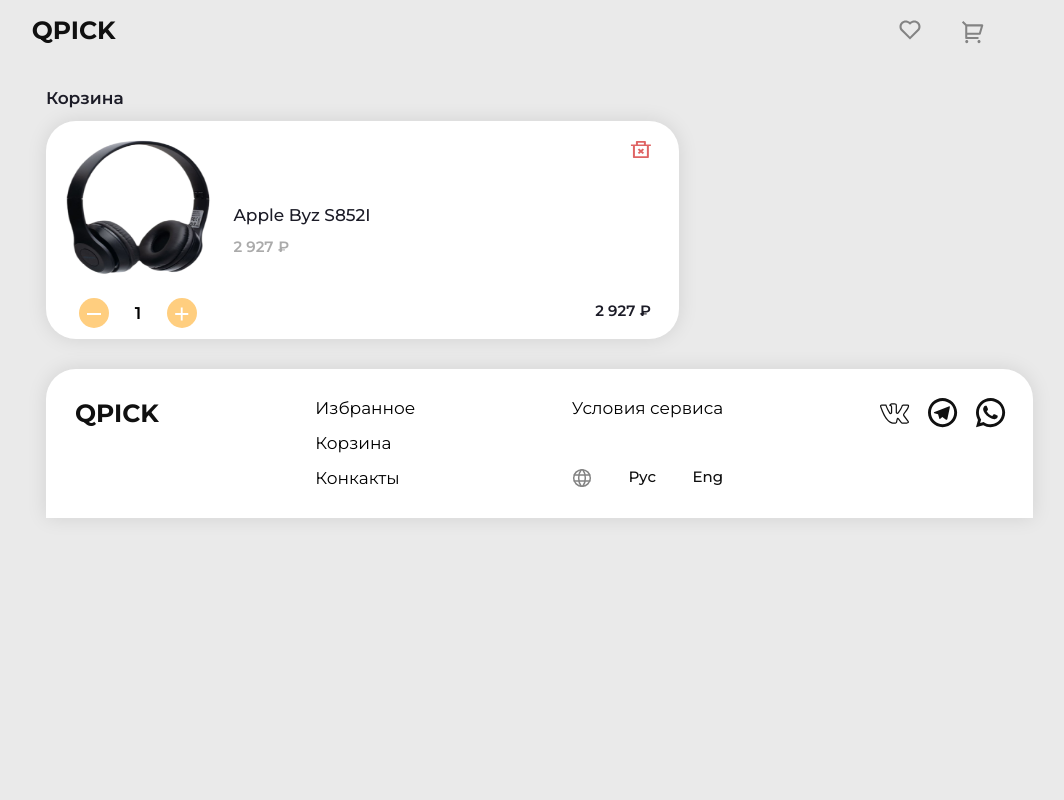
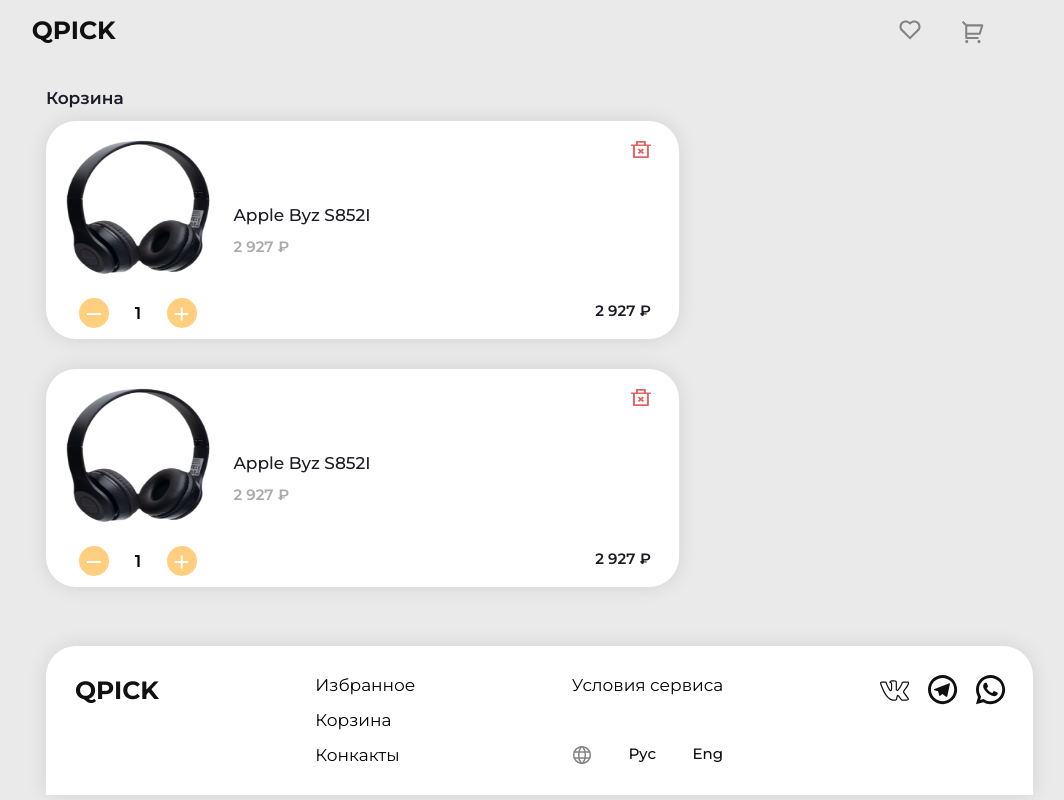
Before and after one commit to SunnBr0/NeoflexTestovoeZadanie, a React (Create React App) app: page /buy in a window 1280 px wide. Shown: the whole page, without its empty margins (115-1179 px from the left). Built offline with nearby package versions, Linux system fonts and the light colour scheme.

Commit message:
change buypage

```diff
--- a/src/components/BuyPage/MainBuy.tsx
+++ b/src/components/BuyPage/MainBuy.tsx
@@ -6,8 +6,15 @@
     <>
       <div className="mainDevice">
         <span className="nameDevice">Корзина</span>
-        <ItemBuyDevice/>
-
+        <div className="containerItemsDeviceAnd">
+          <div className="containerItemsDevice">
+            <ItemBuyDevice />
+            <ItemBuyDevice />
+          </div>
+          <div className="containerFinalPrice">
+            <div className="cart"></div>
+          </div>
+        </div>
       </div>
     </>
   );
--- a/src/components/HomePage/Navigate.tsx
+++ b/src/components/HomePage/Navigate.tsx
@@ -46,7 +46,7 @@
   return (
     <div className="header">
       <div className="navigate">
-        <span className="nameBrandText">QPICK</span>
+      <a href="/" style={{textDecoration: "none"}}><span className="nameBrandText">QPICK</span></a>
         <div className="containerIconFavouritesBay">
           <div className="iconFavourites">
             <img
--- a/src/style/MainBuy.css
+++ b/src/style/MainBuy.css
@@ -11,3 +11,7 @@
     display: block;
     color: #1C1C27;
 }
+.containerItemsDevice{
+    display: flex;
+    flex-direction: column;
+}
```
